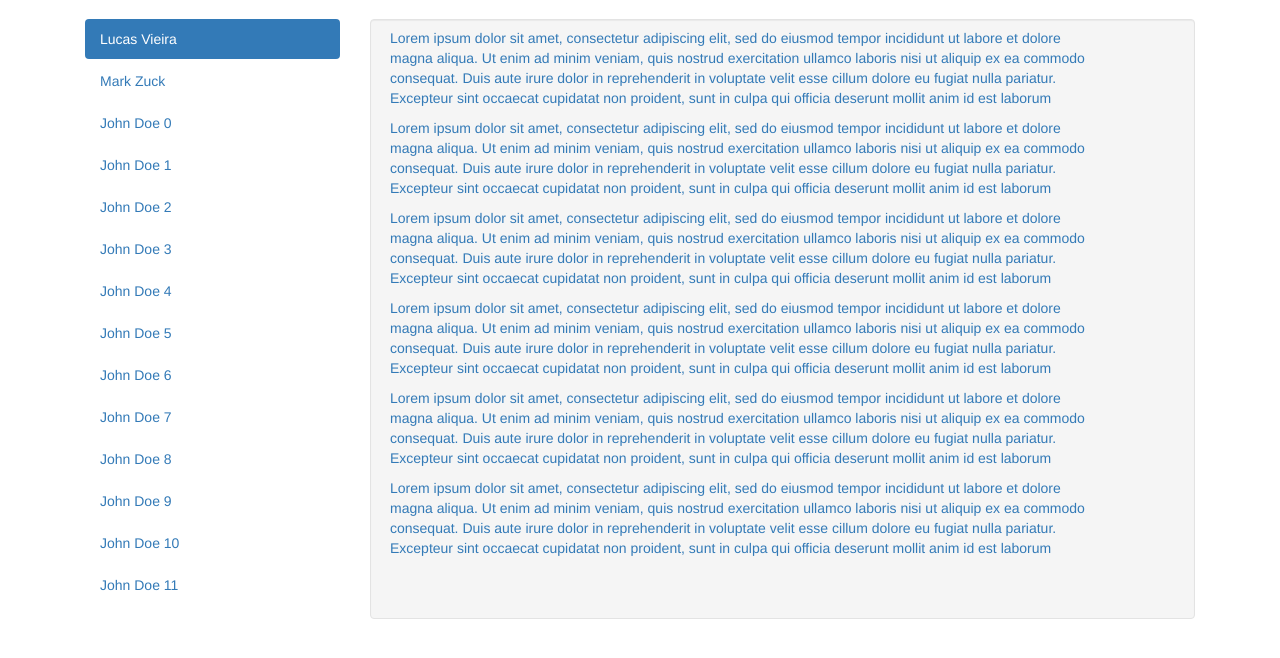
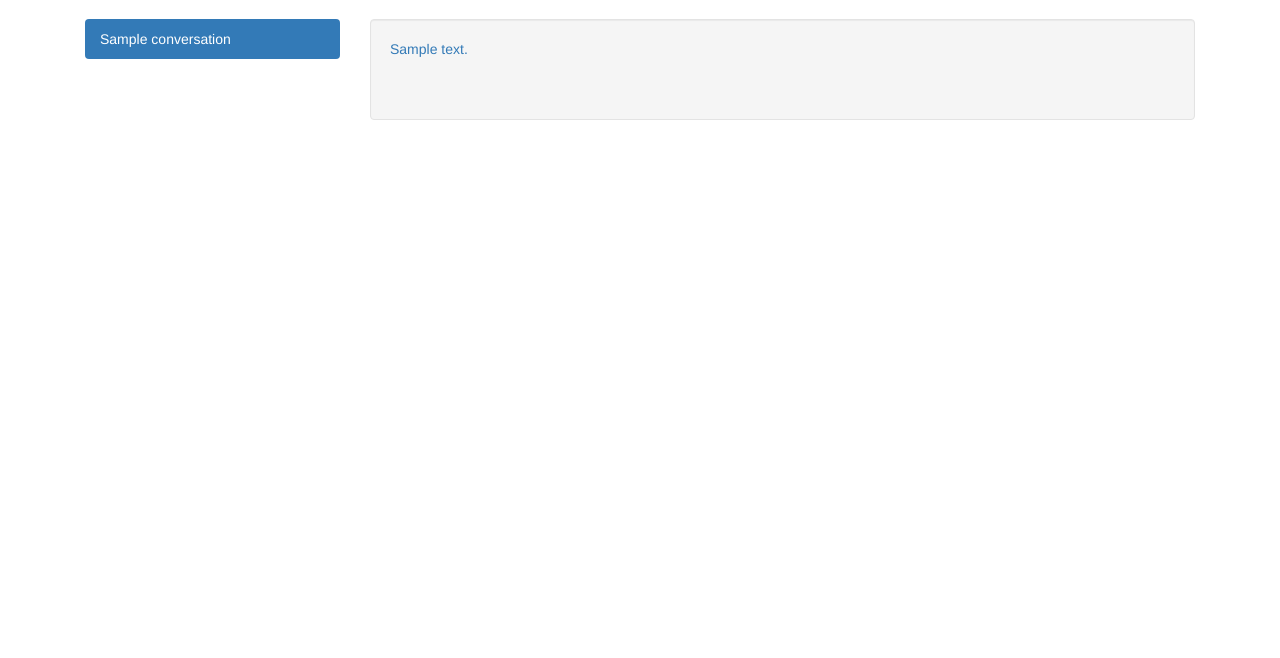
Before and after one commit to lucasfevi/lost-objects, a CakePHP app: the page made by app/View/Conversations/view.ctp in a window 1280 px wide. Shown: the part 51-709 px from the top of the page. Run offline with PHP 8.4 and a stand-in for CakePHP, Linux system fonts and the light colour scheme; the template is opened without the code that fills it: most values are stand-ins (such as "Sample title", 1, 10 or a date in 2020); some libraries are stand-ins or nearby versions.

Commit message:
Now showing the messages from database

```diff
--- a/app/Controller/ConversationsController.php
+++ b/app/Controller/ConversationsController.php
@@ -12,10 +12,10 @@ class ConversationsController extends AppController
         if ($this->request->is('post')) {
             $this->Conversation->create();
 
-            $this->request->data['Conversation']['object_id']   = $objectId;
+            $this->request->data['Conversation']['object_id'] = $objectId;
             $this->request->data['Conversation']['user_1_id'] = $this->Conversation->Objects->getUserId($objectId);
-            $this->request->data['Conversation']['user_2_id']   = $this->Session->read('Auth.User.id');
-            $this->request->data['Message'][0]['user_id']       = $this->Session->read('Auth.User.id');
+            $this->request->data['Conversation']['user_2_id'] = $this->Session->read('Auth.User.id');
+            $this->request->data['Message'][0]['user_id']     = $this->Session->read('Auth.User.id');
 
             if ($this->Conversation->saveAll($this->request->data)) {
                 return $this->redirect(array('action' => 'view'));
--- a/app/View/Conversations/view.ctp
+++ b/app/View/Conversations/view.ctp
@@ -1,47 +1,27 @@
 <?php echo $this->Html->script('view-conversations'); ?>
 <div class="col-md-3">
     <ul id="conversationNames" class="nav nav-pills nav-stacked">
-        <li role="presentation" class="active">
-            <a href="#lucasVieira" aria-controls="lucasVieira" role="tab" data-toggle="tab">Lucas Vieira</a>
+        <?php foreach ($conversations as $key => $conversation): ?>
+        <li role="presentation" <?php if ($key == 0) echo 'class="active"'; ?>>
+            <a href="#conversation<?php echo $conversation['Conversation']['id']; ?>" aria-controls="conversation<?php echo $conversation['Conversation']['id']; ?>" role="tab" data-toggle="tab"><?php echo $conversation['Conversation']['name']; ?></a>
         </li>
-        <li role="presentation">
-            <a href="#markZuck" aria-controls="markZuck" role="tab" data-toggle="tab">Mark Zuck</a>
-        </li>
-        <?php for ($i = 0; $i < 15; $i++): ?>
-        <li role="presentation">
-            <a href="#johnDoe<?php echo $i; ?>" aria-controls="johnDoe<?php echo $i; ?>" role="tab" data-toggle="tab">John Doe <?php echo $i; ?></a>
-        </li>
-        <?php endfor; ?>
+        <?php endforeach; ?>
     </ul>
 </div>
 <div class="col-md-9">
     <div class="tab-content" id="conversationMessages">
-        <div role="tabpanel" class="tab-pane fade in active" id="lucasVieira">
+        <?php foreach ($conversations as $k1 => $conversation): ?>
+        <div role="tabpanel" class="tab-pane fade <?php if ($k1 == 0) echo 'in active'; ?>" id="conversation<?php echo $conversation['Conversation']['id']; ?>">
             <div class="well">
-                <p tabindex="100" class="text-left text-primary">Hey whats up?</p>
-                <p tabindex="100" class="text-right">Good how are u?</p>
-                <p tabindex="100" class="text-right">Lorem ipsum dolor sit amet, consectetur adipiscing elit, sed do eiusmod tempor incididunt ut labore et dolore magna aliqua. Ut enim ad minim veniam, quis nostrud exercitation ullamco laboris nisi ut aliquip ex ea commodo consequat. Duis aute irure dolor in reprehenderit in voluptate velit esse cillum dolore eu fugiat nulla pariatur. Excepteur sint occaecat cupidatat non proident, sunt in culpa qui officia deserunt mollit anim id est laborum</p>
-                <p tabindex="100" class="text-left text-primary">Lorem ipsum dolor sit amet, consectetur adipiscing elit, sed do eiusmod tempor incididunt ut labore et dolore magna aliqua. Ut enim ad minim veniam, quis nostrud exercitation ullamco laboris nisi ut aliquip ex ea commodo consequat. Duis aute irure dolor in reprehenderit in voluptate velit esse cillum dolore eu fugiat nulla pariatur. Excepteur sint occaecat cupidatat non proident, sunt in culpa qui officia deserunt mollit anim id est laborum</p>
-                <p tabindex="100" class="text-left text-primary">Lorem ipsum dolor sit amet, consectetur adipiscing elit, sed do eiusmod tempor incididunt ut labore et dolore magna aliqua. Ut enim ad minim veniam, quis nostrud exercitation ullamco laboris nisi ut aliquip ex ea commodo consequat. Duis aute irure dolor in reprehenderit in voluptate velit esse cillum dolore eu fugiat nulla pariatur. Excepteur sint occaecat cupidatat non proident, sunt in culpa qui officia deserunt mollit anim id est laborum</p>
-                <p tabindex="100" class="text-left text-primary">Lorem ipsum dolor sit amet, consectetur adipiscing elit, sed do eiusmod tempor incididunt ut labore et dolore magna aliqua. Ut enim ad minim veniam, quis nostrud exercitation ullamco laboris nisi ut aliquip ex ea commodo consequat. Duis aute irure dolor in reprehenderit in voluptate velit esse cillum dolore eu fugiat nulla pariatur. Excepteur sint occaecat cupidatat non proident, sunt in culpa qui officia deserunt mollit anim id est laborum</p>
-                <p tabindex="100" class="text-left text-primary">Lorem ipsum dolor sit amet, consectetur adipiscing elit, sed do eiusmod tempor incididunt ut labore et dolore magna aliqua. Ut enim ad minim veniam, quis nostrud exercitation ullamco laboris nisi ut aliquip ex ea commodo consequat. Duis aute irure dolor in reprehenderit in voluptate velit esse cillum dolore eu fugiat nulla pariatur. Excepteur sint occaecat cupidatat non proident, sunt in culpa qui officia deserunt mollit anim id est laborum</p>
-                <p tabindex="100" class="text-left text-primary">Lorem ipsum dolor sit amet, consectetur adipiscing elit, sed do eiusmod tempor incididunt ut labore et dolore magna aliqua. Ut enim ad minim veniam, quis nostrud exercitation ullamco laboris nisi ut aliquip ex ea commodo consequat. Duis aute irure dolor in reprehenderit in voluptate velit esse cillum dolore eu fugiat nulla pariatur. Excepteur sint occaecat cupidatat non proident, sunt in culpa qui officia deserunt mollit anim id est laborum</p>
-                <p tabindex="100" class="text-left text-primary">Lorem ipsum dolor sit amet, consectetur adipiscing elit, sed do eiusmod tempor incididunt ut labore et dolore magna aliqua. Ut enim ad minim veniam, quis nostrud exercitation ullamco laboris nisi ut aliquip ex ea commodo consequat. Duis aute irure dolor in reprehenderit in voluptate velit esse cillum dolore eu fugiat nulla pariatur. Excepteur sint occaecat cupidatat non proident, sunt in culpa qui officia deserunt mollit anim id est laborum</p>
+                <?php foreach ($conversation['Message'] as $k2 => $message): ?>
+                    <?php if ($message['user_id'] == $this->Session->read('Auth.User.id')): ?>
+                    <p tabindex="10" class="text-right"><?php echo $message['message']; ?></p>
+                    <?php else: ?>
+                    <p tabindex="10" class="text-left text-primary"><?php echo $message['message']; ?></p>
+                    <?php endif; ?>
+                <?php endforeach; ?>
             </div>
         </div>
-        <div role="tabpanel" class="tab-pane fade" id="markZuck">
-            <div class="well">
-                <p tabindex="100" class="text-left text-primary">Hey whats up?</p>
-            </div>
-        </div>
-        <?php for ($i = 0; $i < 15; $i++): ?>
-        <div role="tabpanel" class="tab-pane fade" id="johnDoe<?php echo $i; ?>">
-            <div class="well">
-                <p tabindex="100" class="text-right">Conversation <?php echo $i; ?></p>
-                <p tabindex="100" class="text-right">Lorem ipsum dolor sit amet, consectetur adipiscing elit, sed do eiusmod tempor incididunt ut labore et dolore magna aliqua. Ut enim ad minim veniam, quis nostrud exercitation ullamco laboris nisi ut aliquip ex ea commodo consequat. Duis aute irure dolor in reprehenderit in voluptate velit esse cillum dolore eu fugiat nulla pariatur. Excepteur sint occaecat cupidatat non proident, sunt in culpa qui officia deserunt mollit anim id est laborum</p>
-                <p tabindex="100" class="text-left text-primary">Lorem ipsum dolor sit amet, consectetur adipiscing elit, sed do eiusmod tempor incididunt ut labore et dolore magna aliqua. Ut enim ad minim veniam, quis nostrud exercitation ullamco laboris nisi ut aliquip ex ea commodo consequat. Duis aute irure dolor in reprehenderit in voluptate velit esse cillum dolore eu fugiat nulla pariatur. Excepteur sint occaecat cupidatat non proident, sunt in culpa qui officia deserunt mollit anim id est laborum</p>
-            </div>
-        </div>
-        <?php endfor; ?>
+        <?php endforeach; ?>
     </div>
 </div>
--- a/app/webroot/css/styles.css
+++ b/app/webroot/css/styles.css
@@ -6,7 +6,7 @@ body { padding-top: 70px; }
 
 .fixed-map { position: fixed!important; width: 360px; top: 70px; right: 70px; }
 
-#conversationNames { overflow-y: scroll; max-height: 600px; }
-#conversationMessages .well { overflow-y: scroll; max-height: 600px; padding-bottom: 50px; }
+#conversationNames { overflow-y: auto; max-height: 600px; }
+#conversationMessages .well { overflow-y: auto; max-height: 600px; padding-bottom: 50px; }
 #conversationMessages .well p.text-left { padding-right: 70px; }
 #conversationMessages .well p.text-right { padding-left: 70px; }
```
Also changed, not shown: app/Model/Conversation.php (+22 -6 lines).
